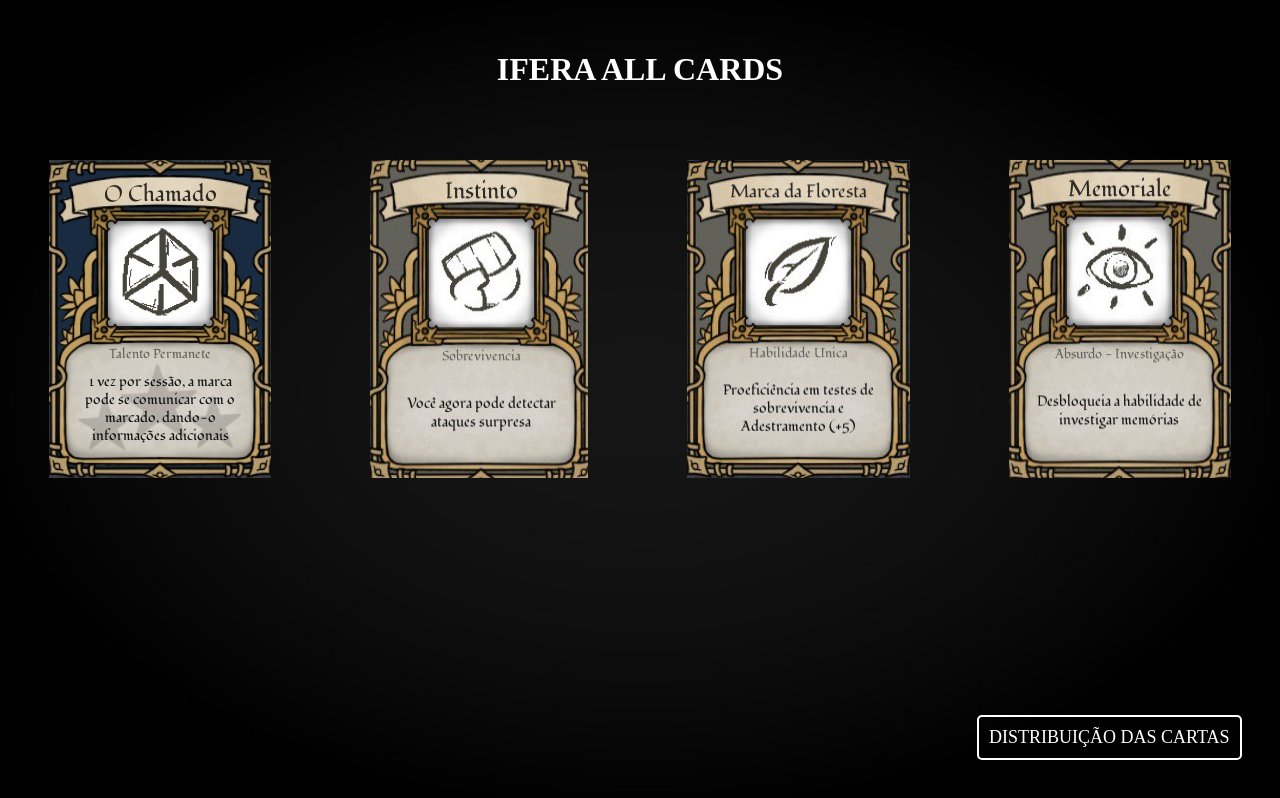
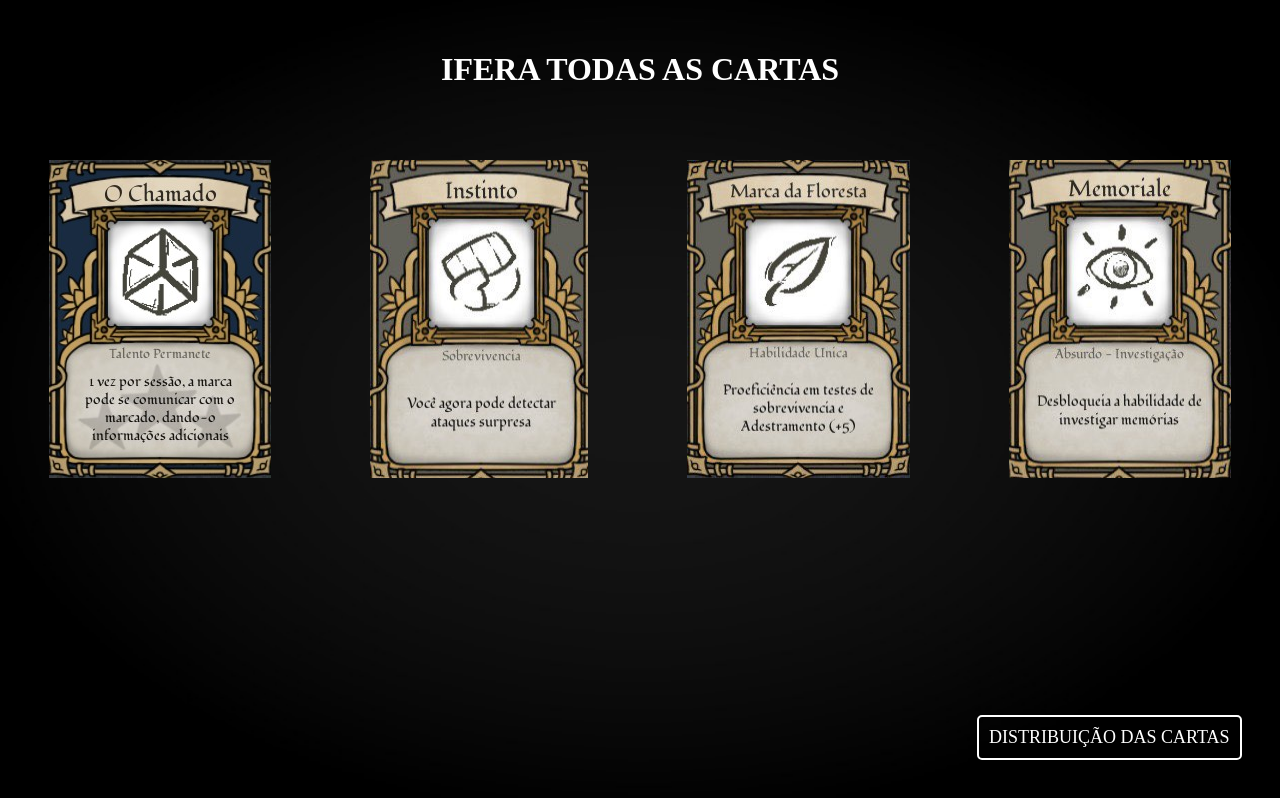
Before and after one commit to DayRay/Key, a plain HTML site: page index.html in a window 1280 px wide. Drawn offline with Linux system fonts and the light colour scheme.

Commit message:
03/12/2023

```diff
--- a/index.html
+++ b/index.html
@@ -2,17 +2,18 @@
     <head>
         <meta charset="utf-8">
         <meta http-equiv="X-UA-Compatible" content="IE=edge">
-        <title></title>
+        <title>CARTAS</title>
         <meta name="description" content="">
         <meta name="viewport" content="width=device-width, initial-scale=1">
         <link rel="stylesheet" href="init.css">
+        <link rel="icon" href="SITE ELEMENTS/icon.png">
     </head>
     <body>
         <footer>
             <a class="card-distribuition" href="dis.html">DISTRIBUIÇÃO DAS CARTAS</a>
         </footer>
         <div class="tittles">
-            <h1>IFERA ALL CARDS</h1>
+            <h1>IFERA TODAS AS CARTAS</h1>
         </div>
 
         <div class="image-container">
```
Also changed, not shown: dis.html (+2 -1 lines), SITE ELEMENTS/icon.png (added).
